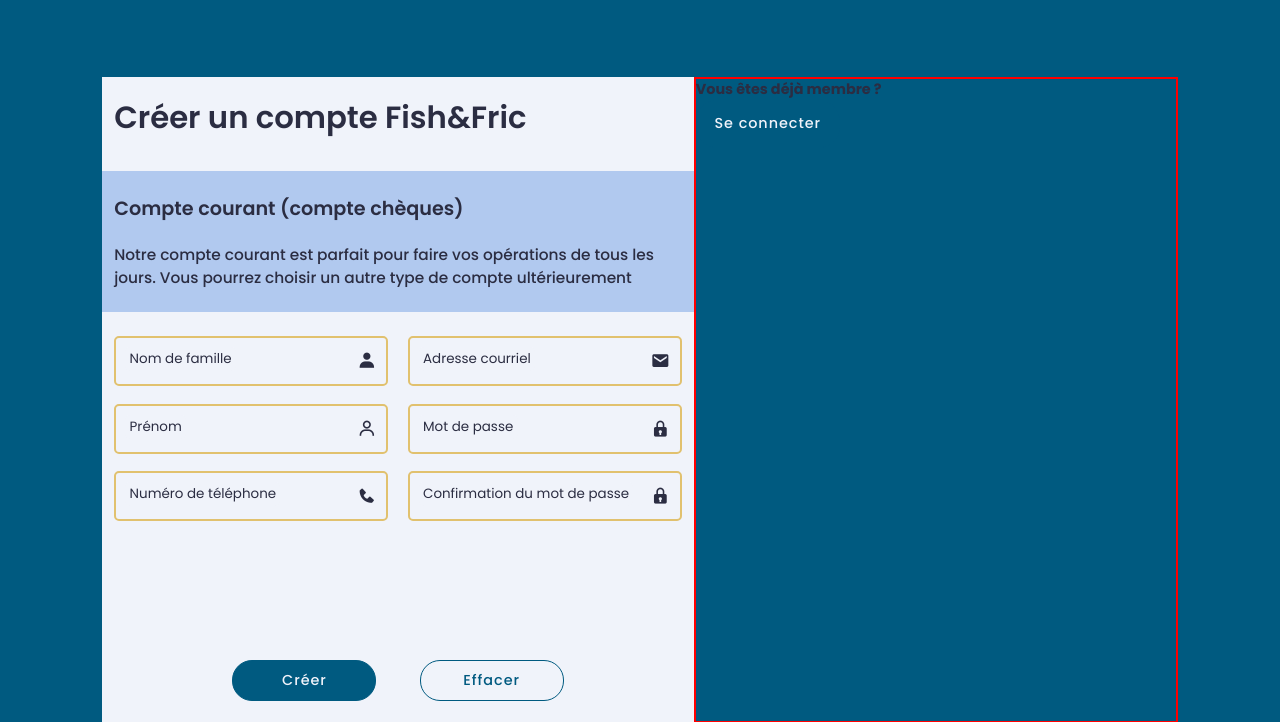
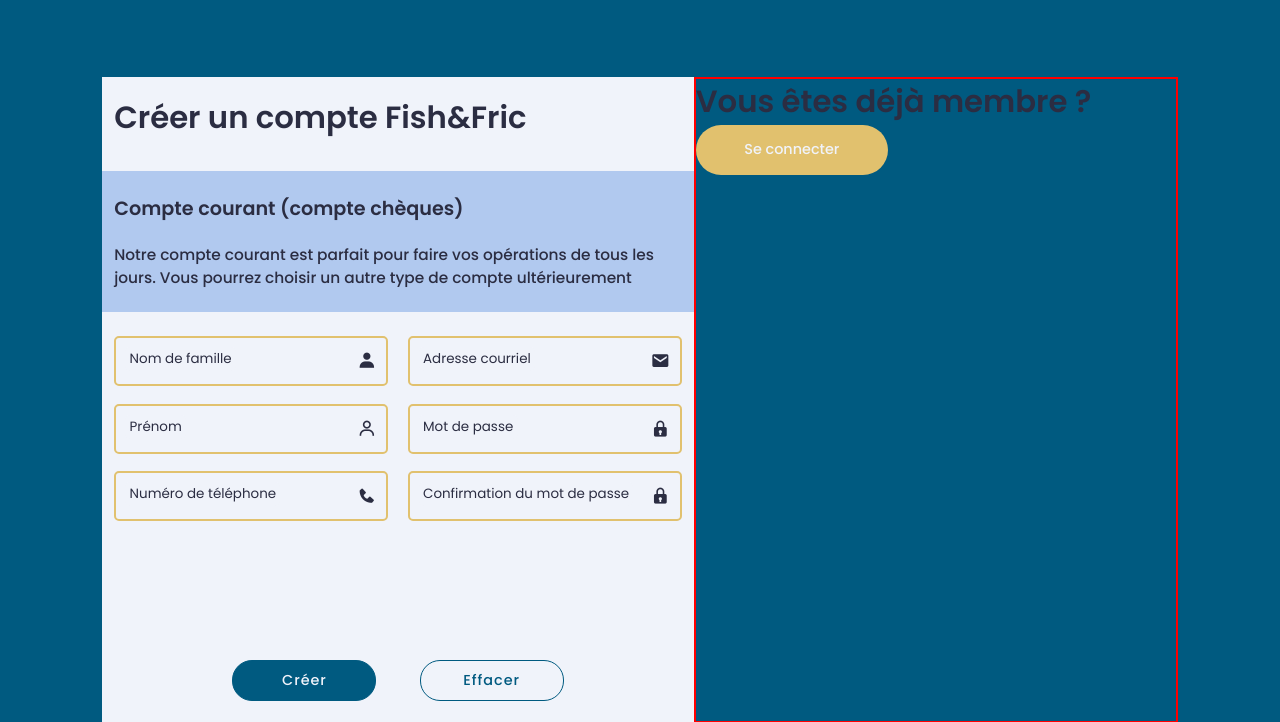
Before and after one commit to RomainBoiret/TCH099_FishFric, a PHP site: page /Creer_un_compte/creerCompte.html in a window 1280 px wide. Shown: the top 722 px of the page. Run offline with PHP 8.4, Linux system fonts and the light colour scheme.

Commit message:
update/creer_compte

```diff
--- a/Site_web/Creer_un_compte/creerCompte.html
+++ b/Site_web/Creer_un_compte/creerCompte.html
@@ -80,9 +80,7 @@
         <div class="illustration-container">
             <h1>Vous êtes déjà membre ?</h1>
 
-            <div class="btn-box">
-                <button type="submit" class="btn">Se connecter</button>
-            </div>
+            <div class="btn-connecter"><a href="#">Se connecter</a></div>
         </div>
     </div>
 </section>
--- a/Site_web/Creer_un_compte/styles/style.css
+++ b/Site_web/Creer_un_compte/styles/style.css
@@ -239,3 +239,30 @@
     height: 100%;
     border: 2px solid red;
 }
+
+.illustration-container h1 {
+    font-size: 3.2rem;
+    font-weight: 600;
+}
+
+.illustration-container .btn-connecter {
+    width: 20rem;
+    height: 50px;
+    background: var(--sable-dore);
+    border-radius: 50px;
+    cursor: pointer;
+    display: flex;
+    justify-content: center;
+    align-items: center;
+}
+
+.illustration-container .btn-connecter:hover {
+    filter: brightness(1.1);
+    box-shadow: 0 0 15px var(--sable-dore);
+}
+
+.illustration-container .btn-connecter a {
+    font-size: 1.5rem;
+    font-weight: 500;
+    color: var(--white);
+}
```
